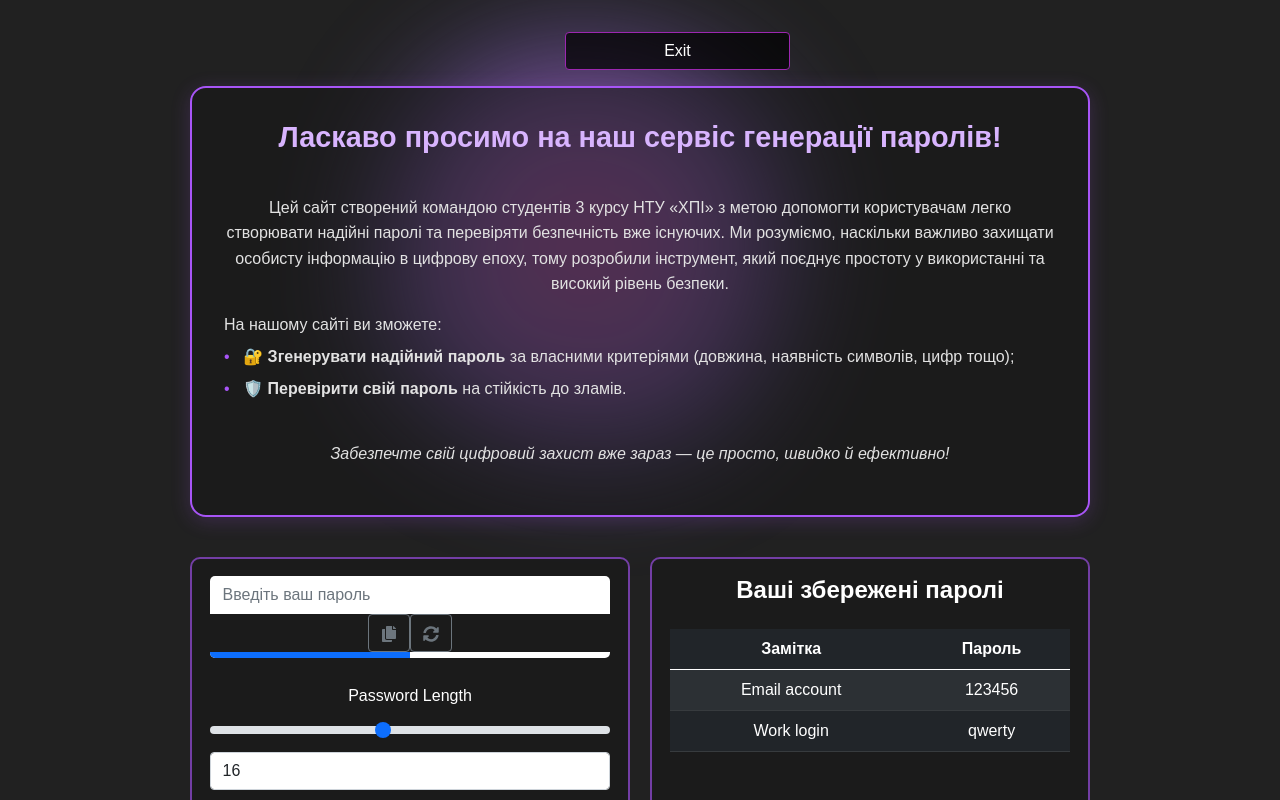
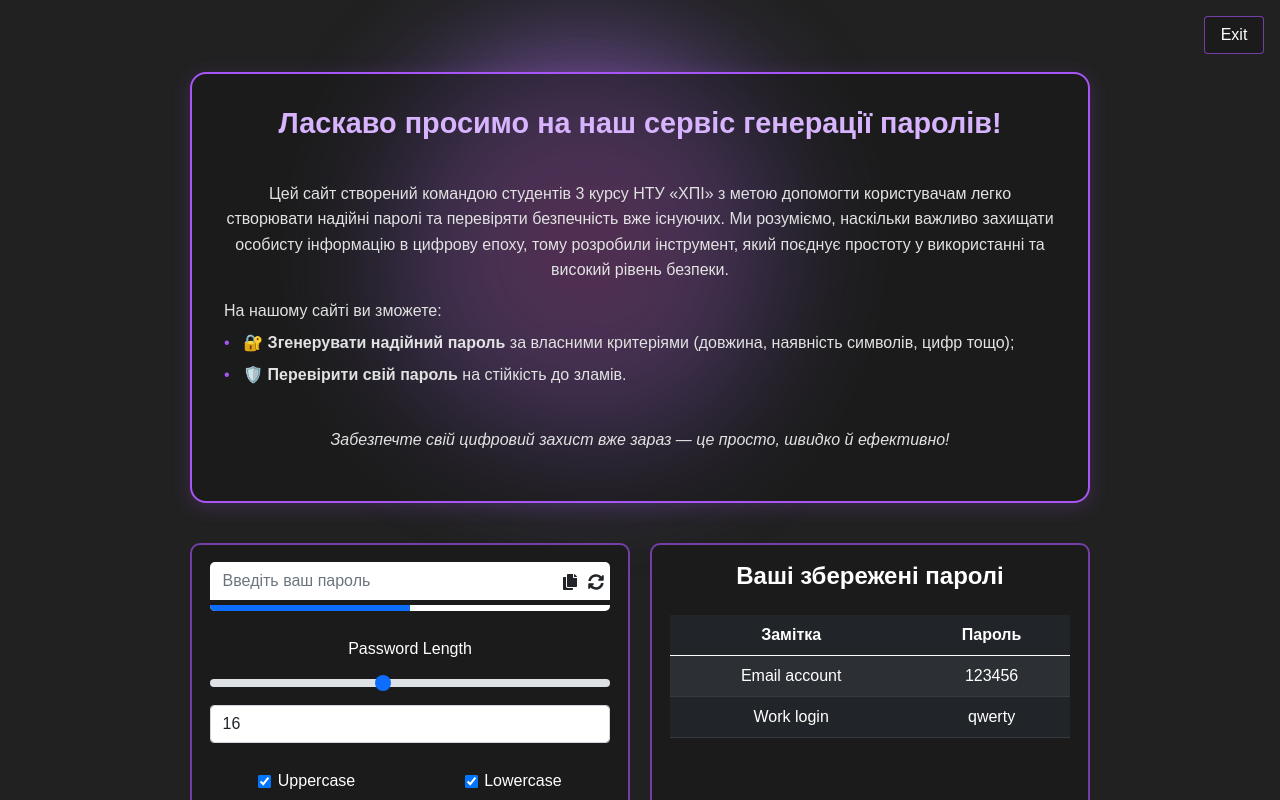
Before and after one commit to ySavushkin/PasswordGenerator, a React (Vite) app in the folder frontend/password-generator/: page /auth/register in a window 1280 px wide. Both pictures are taken after a click on the button "TO GENERATOR". Shown: the top 800 px of the page. Built offline with nearby package versions, Linux system fonts and the light colour scheme; no server answers.

Commit message:
Refactoring password generator

```diff
--- a/frontend/password-generator/package.json
+++ b/frontend/password-generator/package.json
@@ -18,6 +18,7 @@
   },
   "devDependencies": {
     "@eslint/js": "^9.24.0",
+    "@types/js-cookie": "^3.0.6",
     "@types/react": "^19.0.10",
     "@types/react-dom": "^19.0.4",
     "@vitejs/plugin-react": "^4.3.4",
--- a/frontend/password-generator/src/pages/password-generator/PasswordGenerator.css
+++ b/frontend/password-generator/src/pages/password-generator/PasswordGenerator.css
@@ -59,7 +59,7 @@
 }
 
 .checkbox-grid label {
-    color: white;
+    color: rgb(255, 255, 255);
     font-size: 1rem;
     display: flex;
     align-items: center;
@@ -72,39 +72,45 @@
 }
 
 .exit-button {
-  background-color: rgba(0, 0, 0, 0.7) !important; /* Чёрный фон с прозрачностью */
-  border: 1px solid #9c27b0 !important; /* Фиолетовая обводка */
+  background-color: #17171785;
+  border: 1px solid #a955f7a1;
   color: white !important;
   transition: all 0.3s ease;
+  position: fixed;
+  top: 16px;
+  right: 16px;
+  z-index: 1000;
+  width: 60px;
 }
 
 .exit-button:hover {
   background-color: rgba(0, 0, 0, 0.9) !important;
-  border-color: #ba68c8 !important; /* Светлее при наведении */
+  border-color: #a955f7a1 !important;
 }
 
 .input-group {
     display: flex;
-    margin-bottom: 10px;
+    margin-bottom: 5px;
 }
 
 .password-input {
     flex-grow: 1;
-    border-right: none !important; /* Убираем двойную границу */
+    border-right: none !important;
 }
 
 .input-group .btn {
     border-radius: 0;
     border-left: none;
-    background-color: #f8f9fa;
+    background-color: #ffffff;
     transition: all 0.3s;
+    padding: 5px;
 }
 
-.input-group .btn:hover {
-    background-color: #e9ecef;
+.input-group .btn:hover .btn {
+    background-color: #c7c7c7;
 }
 
 .input-group .btn:last-child {
-    border-top-right-radius: 4px;
-    border-bottom-right-radius: 4px;
+    border-top-right-radius: 0px;
+    border-bottom-right-radius: 0px;
 }
--- a/frontend/password-generator/src/pages/password-generator/PasswordGenerator.tsx
+++ b/frontend/password-generator/src/pages/password-generator/PasswordGenerator.tsx
@@ -100,10 +100,9 @@ const PasswordGenerator: React.FC = () => {
             <BubbleBackground />
             <button
                 type="button" className="btn btn-dark offset-1 col-3 exit-button"
-                onClick={handleLogout}
-            >
+                onClick={handleLogout}>
                 Exit
-            </button>
+            </button><br></br>
 
             <PasswordIntro />
             <br></br>
@@ -113,6 +112,7 @@ const PasswordGenerator: React.FC = () => {
                     <div className="PasswordForm">
 
                         <div className="mb-3 password-container">
+                            <div className="input-group">
                                 <input
                                     className="form-control rounded-0 password-input"
                                     id="passwordInput"
@@ -123,21 +123,21 @@ const PasswordGenerator: React.FC = () => {
                                     onChange={(e) => setGeneratedPassword(e.target.value)}
                                 />
                                 <button
-                        className="btn btn-outline-secondary"
+                                    className="btn"
                                     type="button"
                                     onClick={handleCopyPassword}
-                        title="Копировать"
-                    >
+                                    title="Копировать">
                                     <FaCopy />
                                 </button>
                                 <button
-                        className="btn btn-outline-secondary"
+                                    className="btn"
                                     type="button"
                                     onClick={handleRefreshPassword}
-                        title="Обновить"
-                    >
+                                    title="Обновить">
                                     <FaSyncAlt />
                                 </button>
+                            </div>
+
                             <div className="progress rounded-0 password-progress">
                                 <div id="passwordStrengthBar" className="progress-bar mb-0 mt-0" role="progressbar" style={{ width: `${50}%` }} aria-valuenow={0}
                                     aria-valuemin={0} aria-valuemax={100}></div>
```
Also changed, not shown: 1 other file (tests, documents, lock files or other folders). Lines whose indentation alone changed are shown as unchanged.
